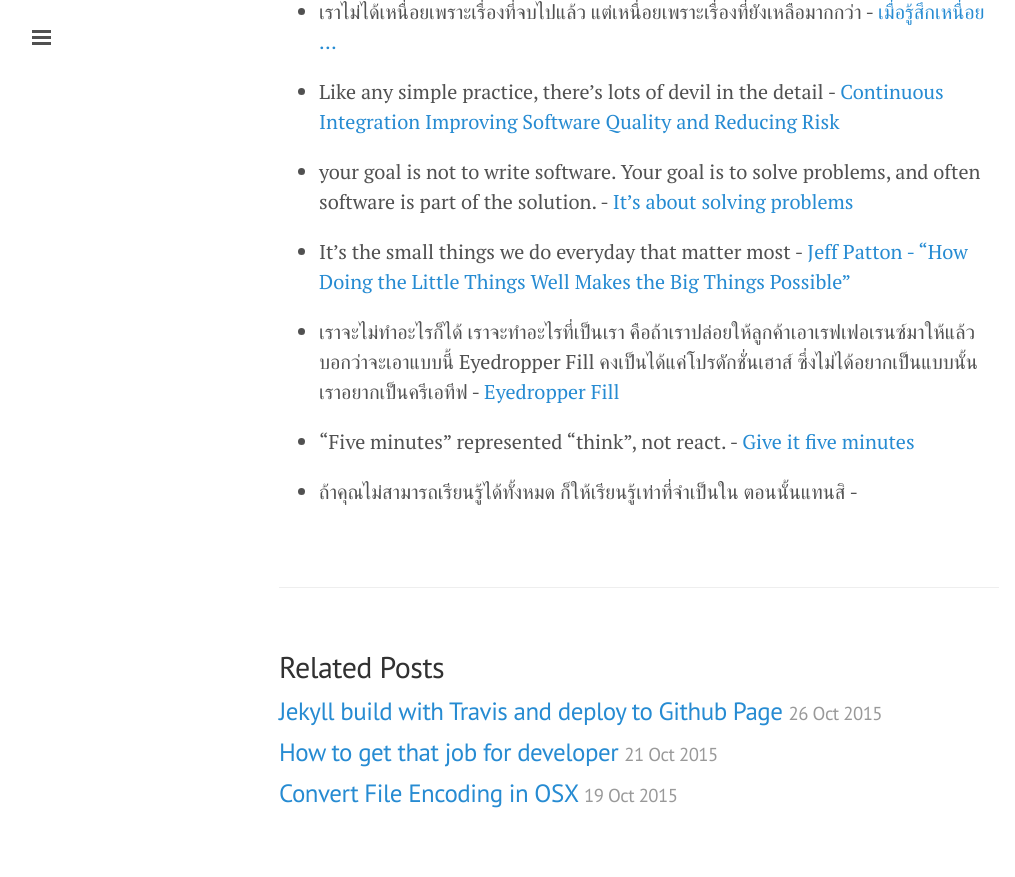
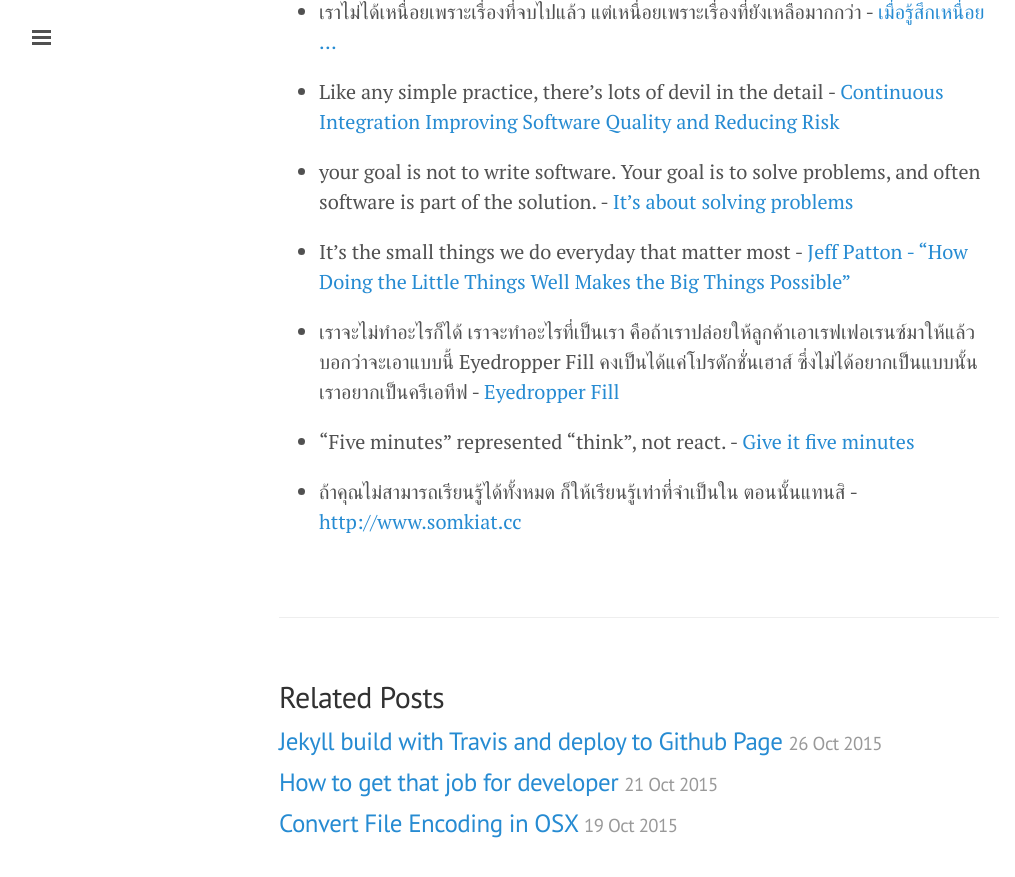
Before and after one commit to ibotdotout/ibotdotout.github.io, a Jekyll site: the page built from _posts/2014-11-26-dev-quotes.md, in a window 1280 px wide and 900 px high, scrolled down 1055 px. Shown: the top 877 px of the window, without its empty margins (1-1016 px from the left). Built offline with Jekyll 4.4.1, drawn with Linux system fonts in a browser that asks for light colours; nearby versions of some CDN libraries; Markdown is read by kramdown in place of the engine named in the settings; part of the change alters nothing that is shown.

Commit message:
Fix missing link

```diff
--- a/_posts/2014-11-26-dev-quotes.md
+++ b/_posts/2014-11-26-dev-quotes.md
@@ -38,4 +38,4 @@ minutes, but you can't search Google to balance individual desire -
 
 * "Five minutes" represented "think", not react. - [Give it five minutes](https://signalvnoise.com/posts/3124-give-it-five-minutes)
 
-* ถ้าคุณไม่สามารถเรียนรู้ได้ทั้งหมด ก็ให้เรียนรู้เท่าที่จําเป็นใน ตอนนั้นแทนสิ - <somkiat.cc>
+* ถ้าคุณไม่สามารถเรียนรู้ได้ทั้งหมด ก็ให้เรียนรู้เท่าที่จําเป็นใน ตอนนั้นแทนสิ - <http://www.somkiat.cc>
```
